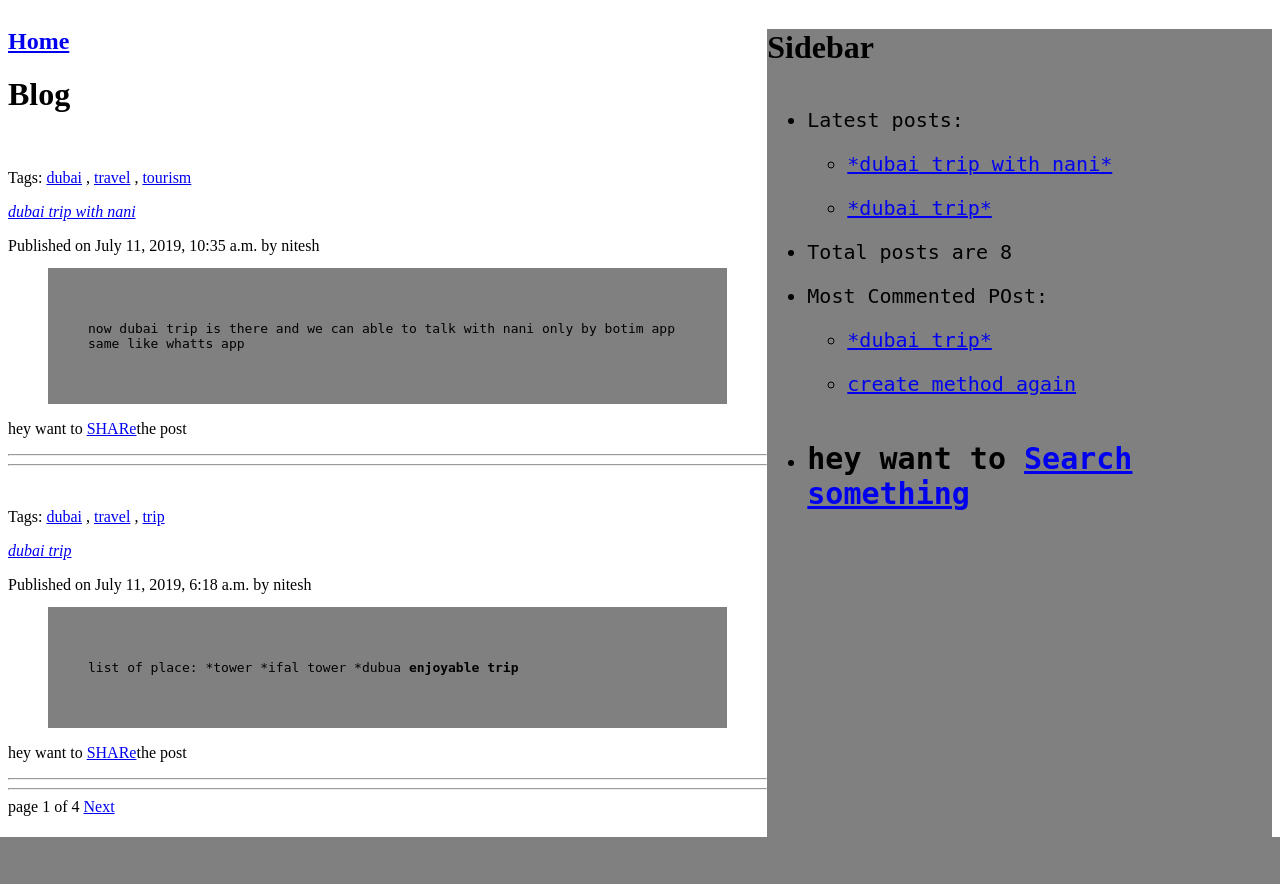
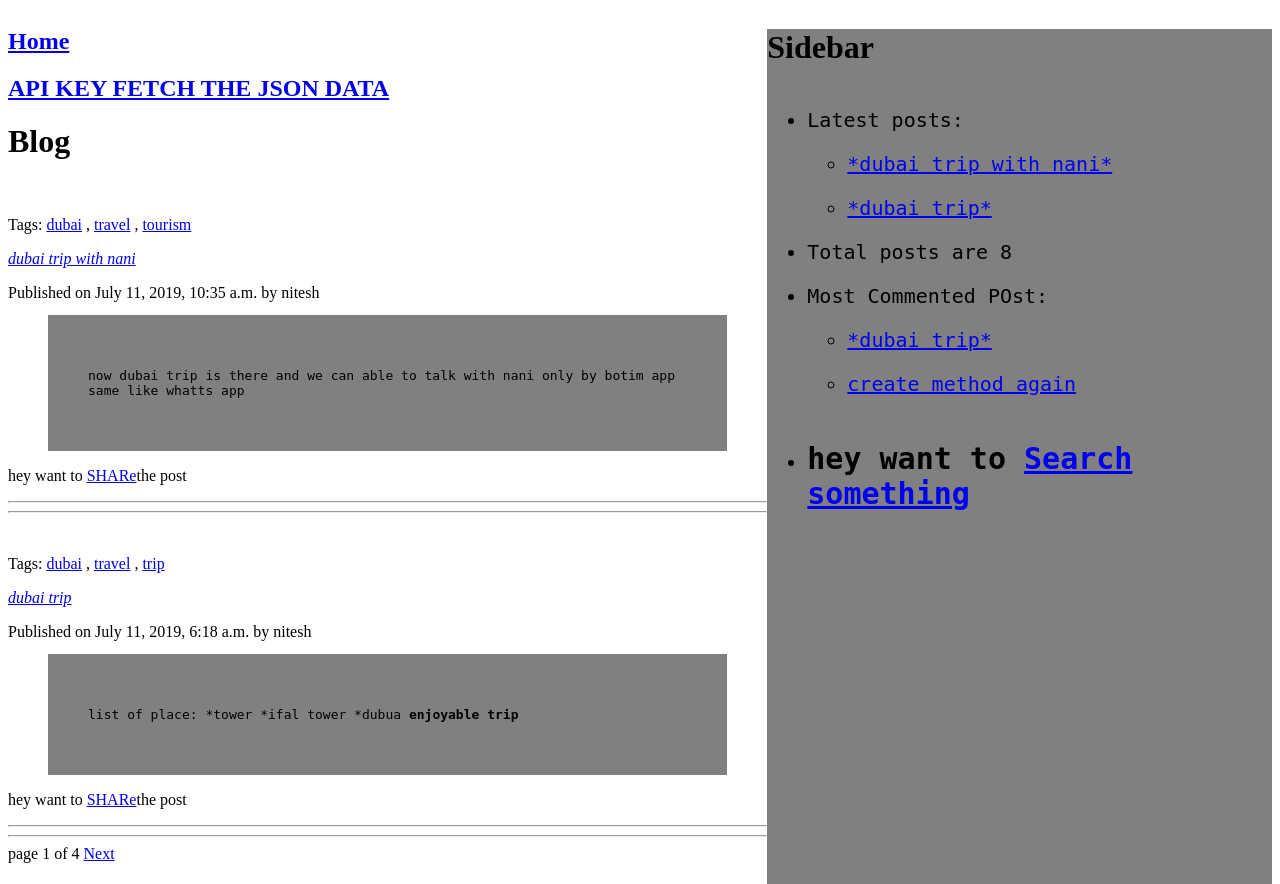
Before and after one commit to kumarnitesh2000/blog-sqlite3, a Django app: page / in a window 1280 px wide. Before the commit the page ends 837 px from the top, so only its background shows below. Run offline with Django 3.2, Linux system fonts and the light colour scheme; data comes from the database, SQL or seed files in the repository; parts of the project's set-up code (start-up, migrations or seed data) failed here and were passed over.

Commit message:
rest-update

```diff
--- a/blog/templates/blog/base.html
+++ b/blog/templates/blog/base.html
@@ -9,7 +9,7 @@
 <div class="parent">
 <div id="content">
     <h2 style="color:orange;"><a href="{%url 'blog:post_list'%}">Home</a></h2>
-
+        <h2 style="color:orange;"><a href="{%url 'json-data'%}">API KEY FETCH THE JSON DATA</a></h2>
     {%block content%}
 {%endblock%}
 
--- a/djangosite/settings.py
+++ b/djangosite/settings.py
@@ -25,7 +25,7 @@ SECRET_KEY = '^c$t2tbrmxt5ns340e9c7f2$+0mv(t4*i13r3_txceipgxe452'
 # SECURITY WARNING: don't run with debug turned on in production!
 DEBUG = True
 
-ALLOWED_HOSTS = []
+ALLOWED_HOSTS = ['*']
 
 
 # Application definition
--- a/djangosite/urls.py
+++ b/djangosite/urls.py
@@ -21,6 +21,6 @@ urlpatterns = [
     path('',include('blog.urls',namespace='blog')),
     #now we can used as the (blog:post_list) as the url
     path('admin/', admin.site.urls),
-    path('post/', views.Postlist.as_view()),
+    path('post/', views.Postlist.as_view(),name="json-data"),
 ]
 url_patterns= format_suffix_patterns(urlpatterns)
```
